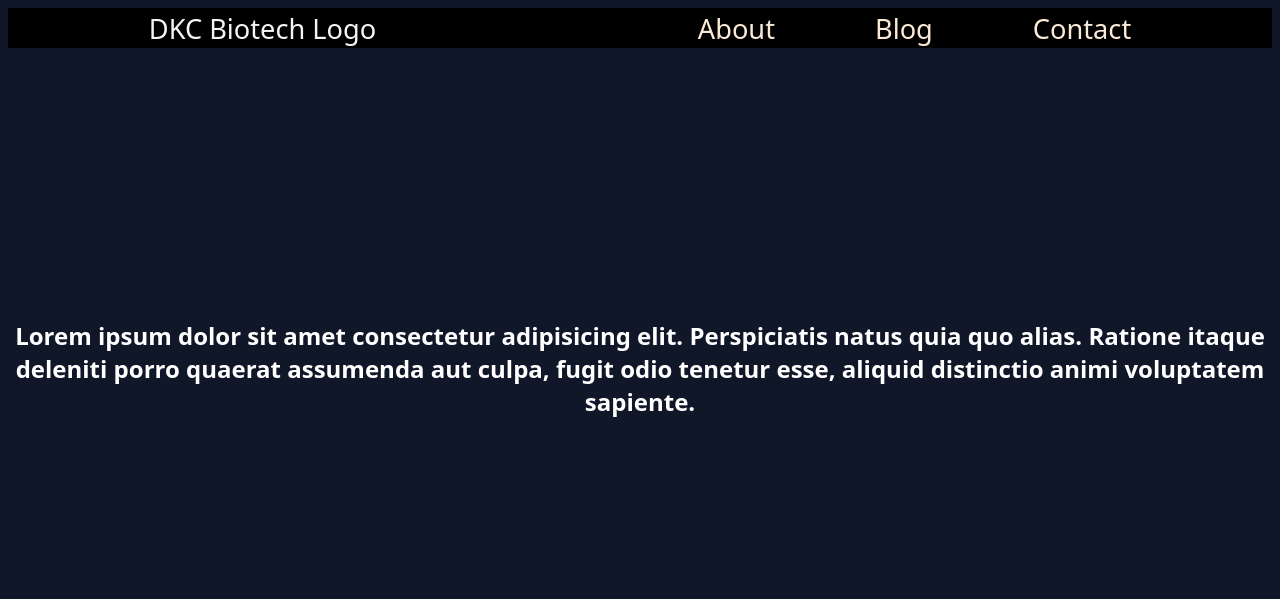
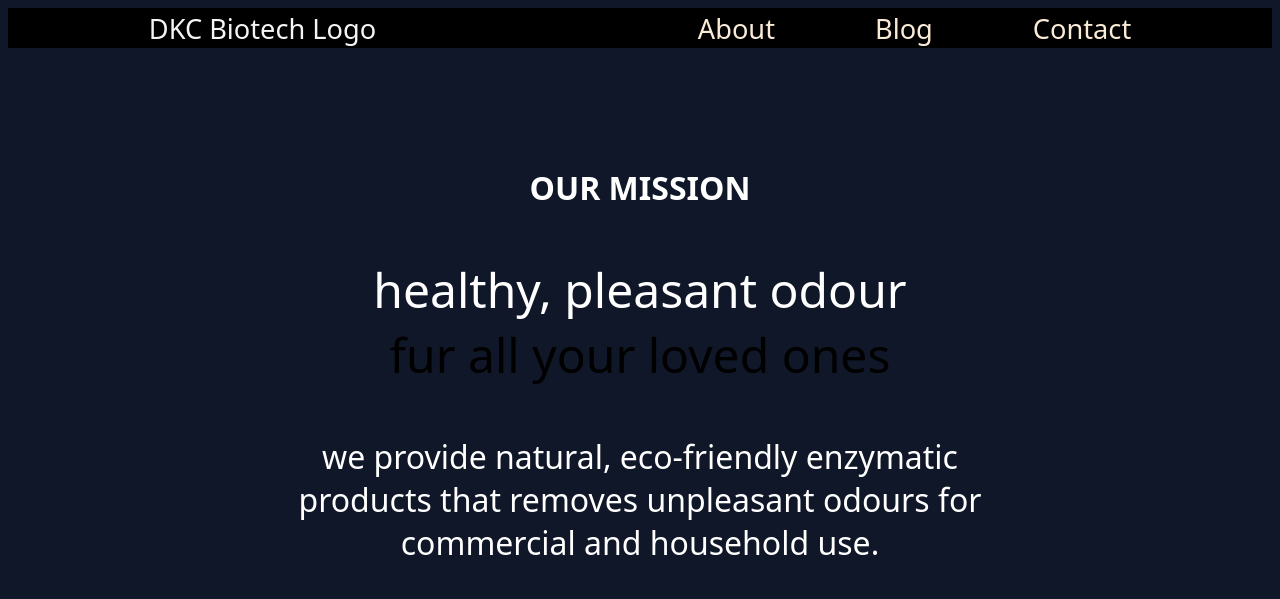
Before and after one commit to ck-js/DKC-Biotech-test, a plain HTML site: page index.html in a window 1280 px wide. Drawn offline with Linux system fonts and the light colour scheme.

Commit message:
Add text content to our first section with heading, sub heading and body. Use pseudo selectors to select some of the elements using the child or sibling selector.

```diff
--- a/index.html
+++ b/index.html
@@ -37,15 +37,23 @@
             </div>
 
                 <div class="bg-content">
-                    <h1>Lorem ipsum dolor sit amet consectetur adipisicing elit. Perspiciatis natus quia quo alias. Ratione itaque deleniti porro quaerat assumenda aut culpa, fugit odio tenetur esse, aliquid distinctio animi voluptatem sapiente.</h1>
+                    <h1 class="heading">our mission</h1>
+                    <p class="sub-heading">healthy, pleasant odour<br>
+                        <span class="sub-heading2">fur all your loved ones</span>
+                    </p>
+<p>we provide natural, eco-friendly enzymatic<br>
+     products that removes unpleasant odours for <br>
+commercial and household use.    </p>
+                    </p>
                 </div>
-
-
 
         </div>
 
     </div>
 </section>
+
+
+
 
 
 
--- a/style.css
+++ b/style.css
@@ -51,7 +51,7 @@ a {
     height: 80vh;
     display: flex;
     justify-content: center;
-    align-items: center;
+    align-items: center ;
 }
 
 .bg-puppies {
@@ -72,3 +72,20 @@ width: 100%;
     text-align: center;
 
 }
+
+.heading {
+    font-size: 2rem;
+
+    text-transform: uppercase;
+}
+.sub-heading {
+    font-size: 3rem;
+
+}
+.sub-heading>span {
+    color: black;
+}
+.sub-heading+p {
+color: white;
+font-size: 2rem;
+}
```
